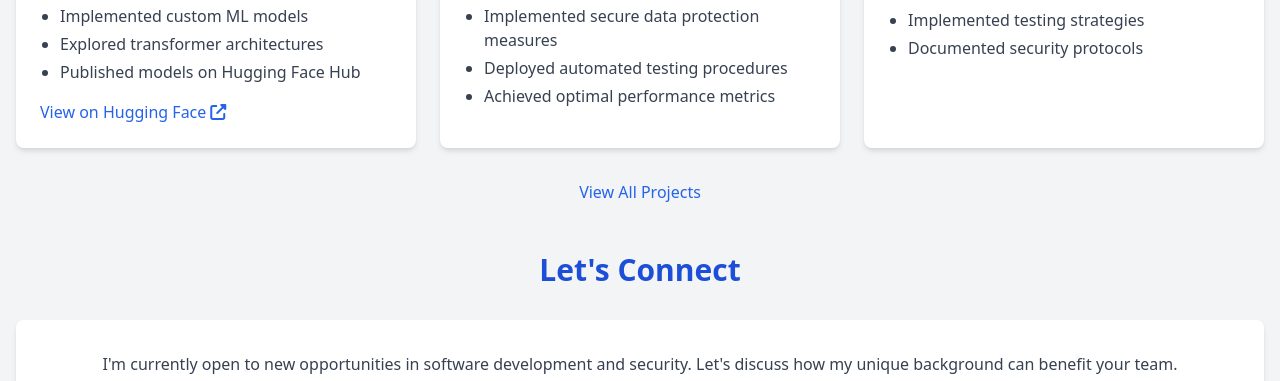
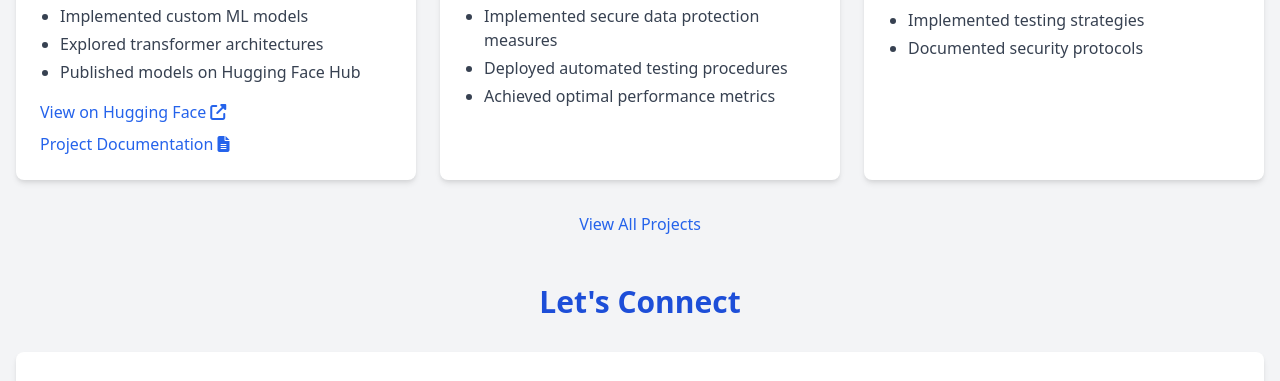
Before and after one commit to mbennett-labs/portfolio-website, a plain HTML site: page index.html in a window 1280 px wide. Shown: the part 2705-3086 px from the top of the page. Drawn offline with nearby package versions, Linux system fonts and the light colour scheme.

Commit message:
Update index.html

```diff
--- a/index.html
+++ b/index.html
@@ -309,9 +309,13 @@
                             <li>Explored transformer architectures</li>
                             <li>Published models on Hugging Face Hub</li>
                         </ul>
-                        <a href="#" class="text-blue-600 hover:text-blue-800 font-medium flex items-center">
+                        <a href="#" class="text-blue-600 hover:text-blue-800 font-medium flex items-center mb-2">
                             View on Hugging Face
                             <i class="fas fa-external-link-alt ml-1"></i>
+                        </a>
+                        <a href="https://hackmd.io/9vZWdiLSSyunNNvpjY3UTw" class="text-blue-600 hover:text-blue-800 font-medium flex items-center">
+                            Project Documentation
+                            <i class="fas fa-file-alt ml-1"></i>
                         </a>
                     </div>
                 </div>
```
